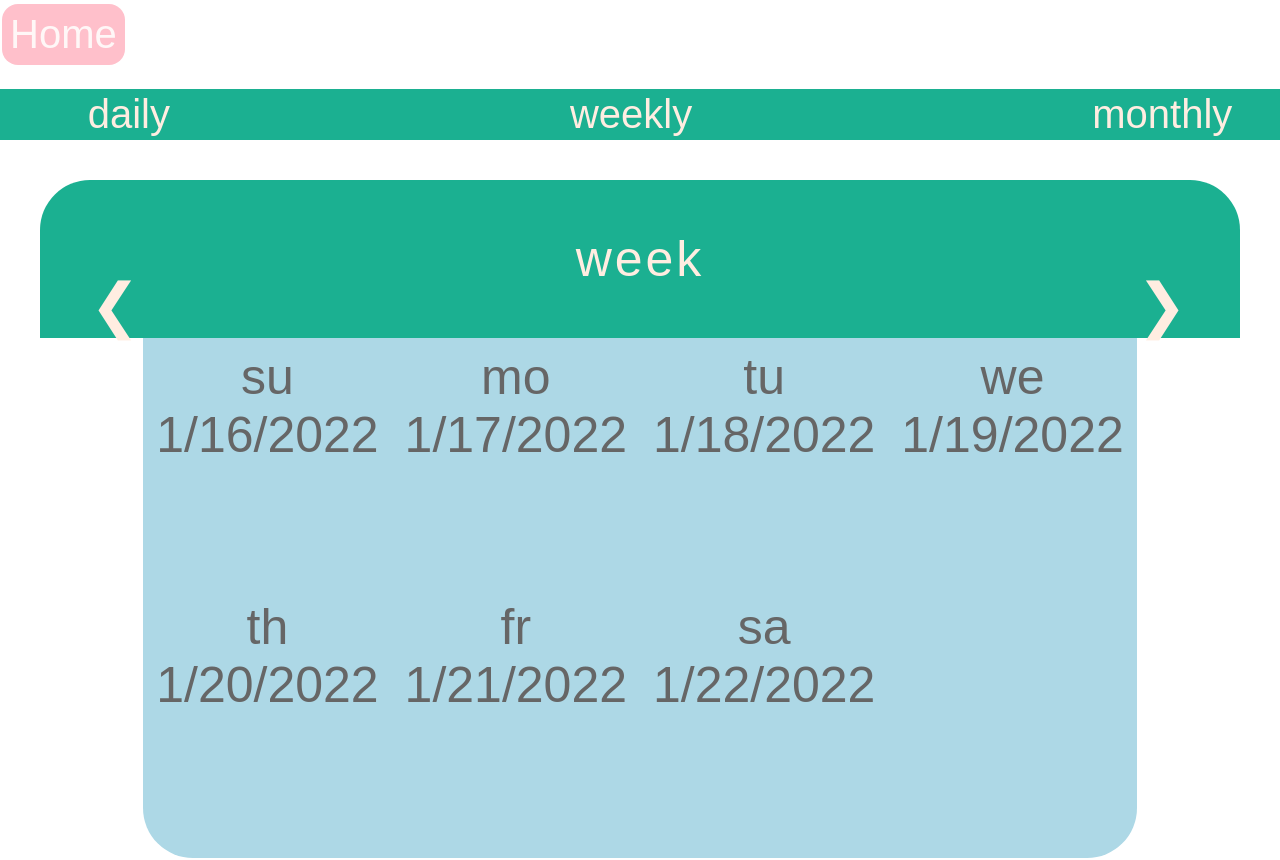
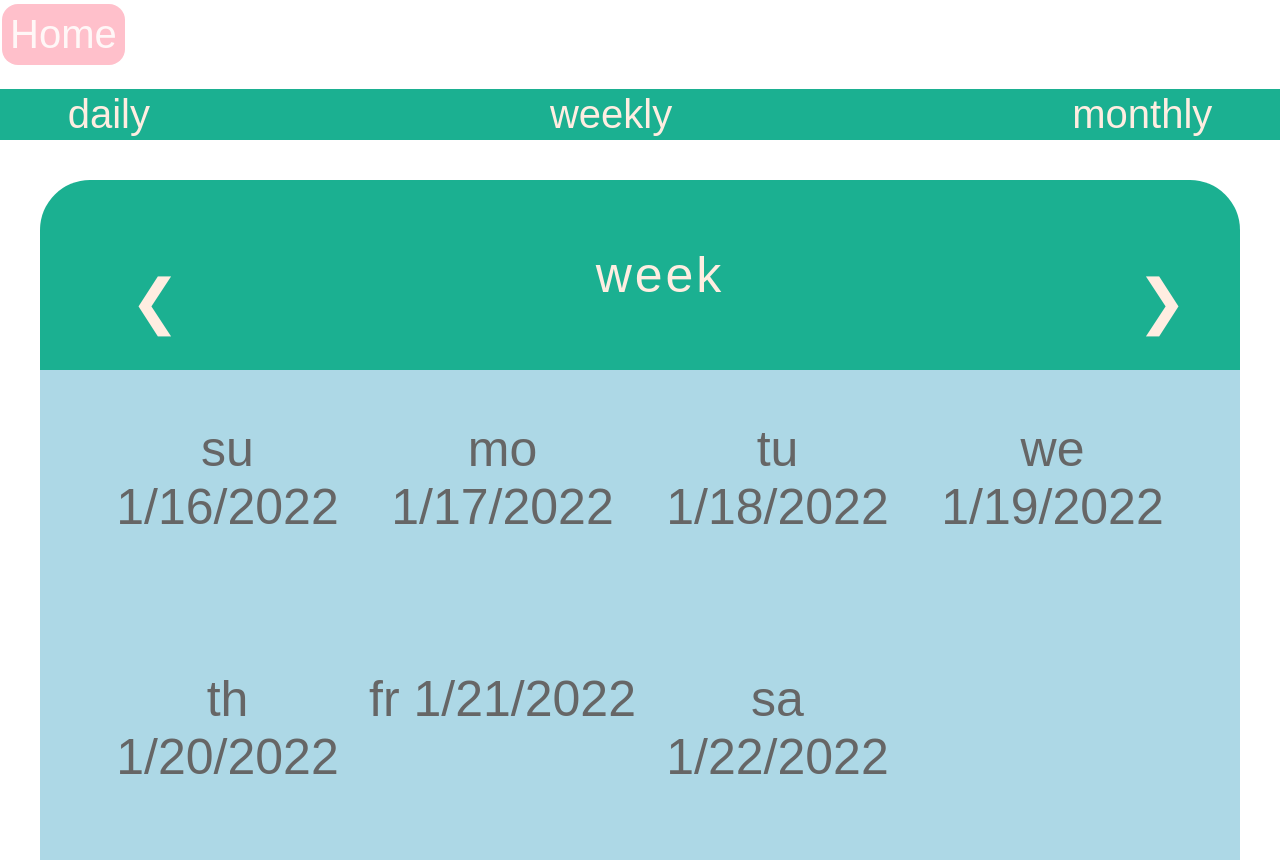
Before and after one commit to dora-x-hu/leap.log, a React app: page /week in a window 1280 px wide. Shown: the top 860 px of the page. Built offline with nearby package versions, Linux system fonts and the light colour scheme; no server answers; the HTML template or start-up script is replaced by a standard one; a web font is replaced by a local one.

Commit message:
more styling

```diff
--- a/client/src/components/modules/WeekGrid.css
+++ b/client/src/components/modules/WeekGrid.css
@@ -4,7 +4,7 @@
   grid-auto-rows: 250px;
   background-color: lightblue;
   margin: 0;
-  padding: 10px 0;
+  padding: 50px 50px;
   font-size: 50px;
   margin-left: 40px;
   margin-right: 40px;
@@ -23,6 +23,53 @@
   opacity: 0.8;
 }
 
+.week .title {
+  font-size: 50px;
+}
+
+.week {
+  padding: 50px 50px;
+  width: auto;
+  background: #1bb091;
+  text-align: center;
+  border-top-left-radius: 50px;
+  border-top-right-radius: 50px;
+  margin-top: 20px;
+  margin-left: 40px;
+  margin-right: 40px;
+}
+
+.week ul li {
+  color: #ffede1;
+  font-size: 60px;
+  text-transform: lowercase;
+  letter-spacing: 3px;
+}
+
+/*Previous button inside week header*/
+.week .prev {
+  float: left;
+  padding-top: 20px;
+  /* border-radius: 50%;
+  background-color: transparent; */
+}
+
+.week .prev:hover {
+  opacity: 0.8;
+  cursor: pointer;
+}
+
+/* Next button */
+.week .next {
+  float: right;
+  padding-top: 20px;
+}
+
+.week .next:hover {
+  opacity: 0.8;
+  cursor: pointer;
+}
+
 ul {
   list-style-type: none;
 }
--- a/client/src/components/modules/navbar.css
+++ b/client/src/components/modules/navbar.css
@@ -26,7 +26,8 @@
 }
 
 .navbar-nav {
-  padding: 20px;
+  padding-top: 20px;
+  padding-bottom: 20px;
   margin: 0;
   text-align: center;
   display: flex;
--- a/client/src/components/pages/Week.js
+++ b/client/src/components/pages/Week.js
@@ -25,7 +25,7 @@ const Week = (props) => {
   return (
     <>
       <div>
-        <div className="month">
+        <div className="week">
           <ul>
             <li className="prev" onClick={moveLeft}>
               &#10094;
```
